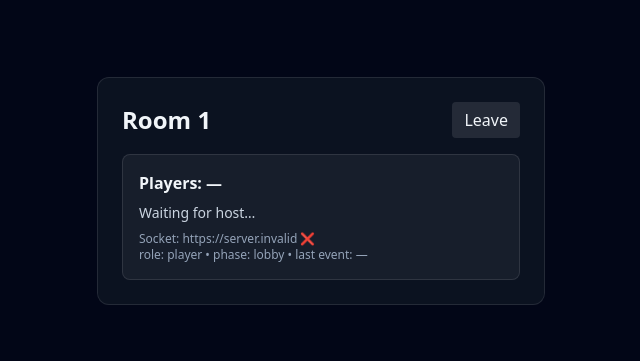
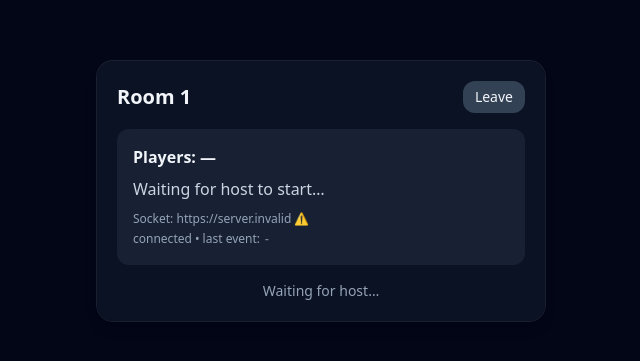
Before and after one commit to marzpro/SnapChaos, a Next.js app: page /room/1 in a window 1280 px wide. Shown: the part 209-570 px from the top of the page, without its empty margins (319-959 px from the left). Built offline with nearby package versions, Linux system fonts and the light colour scheme; no server answers.

Commit message:
Save latest changes

```diff
--- a/pages/index.js
+++ b/pages/index.js
@@ -1,77 +1,140 @@
-// /pages/index.js
-import { useState } from "react";
-import { useRouter } from "next/router";
-import { getSocket } from "../lib/socket";
+// index.js (Render socket server)
+import express from "express";
+import http from "http";
+import cors from "cors";
+import { Server } from "socket.io";
 
-export default function Lobby() {
-  const [name, setName] = useState("");
-  const [code, setCode] = useState("");
-  const [busy, setBusy] = useState(false);
-  const router = useRouter();
+/**
+ * In-memory room store
+ *
+ * rooms[CODE] = {
+ *   code: "ABCD",
+ *   hostId: "<socket.id>",
+ *   players: [{ id, name }],
+ *   phase: "lobby" | "playing"
+ * }
+ */
+const rooms = {};
+const newCode = () => Math.random().toString(36).slice(2, 6).toUpperCase();
 
-  const createRoom = async () => {
-    setBusy(true);
-    const socket = await getSocket();
-    if (!socket) {
-      alert("Could not connect to the game server.");
-      setBusy(false);
-      return;
+const app = express();
+app.use(cors());
+
+// health check
+app.get("/", (_req, res) => res.send("SnapChaos Socket OK"));
+
+const server = http.createServer(app);
+
+// IMPORTANT: Restrict CORS to your Vercel URL (and localhost for dev)
+const io = new Server(server, {
+  cors: {
+    origin: ["https://snap-chaos.vercel.app", "http://localhost:3000"],
+    methods: ["GET", "POST"],
+  },
+});
+
+function emitRoomUpdate(code) {
+  const room = rooms[code];
+  if (!room) return;
+  io.to(code).emit("room_update", {
+    code,
+    phase: room.phase,
+    // keep sending names for simplicity
+    players: room.players.map((p) => p.name),
+  });
+}
+
+io.on("connection", (socket) => {
+  // Create a room as host
+  socket.on("create_room", ({ name = "Host" } = {}, ack = () => {}) => {
+    const code = newCode();
+    rooms[code] = {
+      code,
+      hostId: socket.id,
+      phase: "lobby",
+      players: [],
+    };
+    socket.join(code);
+    ack({ code });
+    emitRoomUpdate(code);
+  });
+
+  // NEW: allow the arriving room page to claim host
+  socket.on("claim_host", ({ code } = {}, ack = () => {}) => {
+    code = (code || "").toUpperCase();
+    const room = rooms[code];
+    if (!room) return ack({ error: "Room not found" });
+    room.hostId = socket.id;         // <-- re-bind host to this socket
+    socket.join(code);
+    emitRoomUpdate(code);
+    ack({ ok: true });
+  });
+
+  // Join as player
+  socket.on("join_room", ({ code, name = "Player" } = {}, ack = () => {}) => {
+    code = (code || "").toUpperCase();
+    const room = rooms[code];
+    if (!room) return ack({ error: "Room not found" });
+
+    if (!room.players.find((p) => p.id === socket.id)) {
+      room.players.push({
+        id: socket.id,
+        name: String(name).trim() || "Player",
+      });
     }
-    socket.emit("create_room", { name: name || "Host" }, ({ code }) => {
-      // IMPORTANT: do NOT disconnect; keep the same socket id for the host
-      router.push(`/room/${code}?name=${encodeURIComponent(name || "Host")}&host=1`);
+
+    socket.join(code);
+    ack({ ok: true });
+    emitRoomUpdate(code);
+  });
+
+  // Send current state on demand
+  socket.on("get_room_state", ({ code } = {}) => {
+    code = (code || "").toUpperCase();
+    const room = rooms[code];
+    if (!room) return;
+    io.to(socket.id).emit("room_state", {
+      code,
+      phase: room.phase,
+      players: room.players.map((p) => p.name),
     });
-  };
+  });
 
-  const joinRoom = async () => {
-    if (!code) return;
-    router.push(`/room/${code.toUpperCase()}?name=${encodeURIComponent(name || "Player")}`);
-  };
+  // Host starts game
+  socket.on("start_game", ({ code } = {}, ack = () => {}) => {
+    code = (code || "").toUpperCase();
+    const room = rooms[code];
+    if (!room) return ack({ error: "Room not found" });
+    if (socket.id !== room.hostId) return ack({ error: "Only host can start" });
+    if (room.players.length === 0)
+      return ack({ error: "Need at least 1 player" });
 
-  return (
-    <div className="min-h-screen flex items-center justify-center p-6">
-      <div className="w-full max-w-md rounded-xl bg-[#0B1220] border border-white/10 p-6 space-y-5">
-        <h1 className="text-3xl font-bold">SnapChaos</h1>
-        <p className="text-slate-300">
-          Phone-first party photo game. Two modes:{" "}
-          <span className="px-2 py-0.5 rounded bg-white/10">Hot Potato</span> &{" "}
-          <span className="px-2 py-0.5 rounded bg-white/10">Prompt Showdown</span>.
-        </p>
+    room.phase = "playing";
+    io.to(code).emit("game_started");
+    emitRoomUpdate(code);
+    ack({ ok: true });
+  });
 
-        <input
-          className="w-full rounded bg-white/5 border border-white/10 px-3 py-2 outline-none"
-          placeholder="Your name"
-          value={name}
-          onChange={(e) => setName(e.target.value)}
-        />
+  // Clean up on disconnect
+  socket.on("disconnect", () => {
+    for (const code of Object.keys(rooms)) {
+      const room = rooms[code];
+      // If host left, destroy room
+      if (room.hostId === socket.id) {
+        io.to(code).emit("room_update", { code, phase: "lobby", players: [] });
+        io.in(code).socketsLeave(code);
+        delete rooms[code];
+        continue;
+      }
+      // Remove player
+      const before = room.players.length;
+      room.players = room.players.filter((p) => p.id !== socket.id);
+      if (before !== room.players.length) emitRoomUpdate(code);
+    }
+  });
+});
 
-        <button
-          className="w-full rounded bg-blue-600 hover:bg-blue-500 px-4 py-2 font-semibold"
-          disabled={busy}
-          onClick={createRoom}
-        >
-          {busy ? "Creating…" : "Create Room"}
-        </button>
-
-        <div className="flex gap-2 items-center">
-          <input
-            className="flex-1 rounded bg-white/5 border border-white/10 px-3 py-2 outline-none"
-            placeholder="Enter code"
-            value={code}
-            onChange={(e) => setCode(e.target.value)}
-          />
-          <button
-            className="rounded bg-blue-600 hover:bg-blue-500 px-4 py-2 font-semibold"
-            onClick={joinRoom}
-          >
-            Join
-          </button>
-        </div>
-
-        <p className="text-xs text-slate-400">
-          Open on a TV/laptop for the host screen. Players join with the room code on their phones.
-        </p>
-      </div>
-    </div>
-  );
-}
+const PORT = process.env.PORT || 3001;
+server.listen(PORT, () => {
+  console.log(`Socket server running on :${PORT}`);
+});
--- a/pages/room/[code].js
+++ b/pages/room/[code].js
@@ -1,31 +1,65 @@
-// /pages/room/[code].js
+// pages/room/[code].js
 import { useEffect, useMemo, useState } from "react";
 import { useRouter } from "next/router";
-import { getSocket } from "../../lib/socket";
 
-export default function Room() {
+// ---- socket singleton (client) ---------------------------------------------
+let socketPromise = null;
+async function getSocket() {
+  if (typeof window === "undefined") return null; // SSR guard
+  if (socketPromise) return socketPromise;
+
+  socketPromise = new Promise(async (resolve) => {
+    const { io } = await import("socket.io-client");
+
+    const url =
+      process.env.NEXT_PUBLIC_SOCKET_URL ||
+      "https://snapchaos-socket.onrender.com";
+
+    const socket = io(url, {
+      transports: ["websocket"],
+      withCredentials: false,
+    });
+
+    const onConnect = () => {
+      socket.off("connect_error", onErr);
+      resolve(socket);
+    };
+    const onErr = (err) => {
+      console.warn("socket connect_error", err?.message || err);
+      // still resolve so callers can proceed; they will see socket.connected=false
+      resolve(socket);
+    };
+
+    socket.once("connect", onConnect);
+    socket.once("connect_error", onErr);
+  });
+
+  return socketPromise;
+}
+// ---------------------------------------------------------------------------
+
+export default function RoomPage() {
   const router = useRouter();
-  const { code } = router.query;
-
+  const code = useMemo(
+    () => String(router.query.code || "").toUpperCase(),
+    [router.query.code]
+  );
   const name = useMemo(
     () => (router.query.name ? String(router.query.name) : "Player"),
     [router.query.name]
   );
-  const isHost = useMemo(() => router.query.host === "1", [router.query.host]);
+  const isHost = useMemo(() => {
+    const v = String(router.query.host || "");
+    return v === "1" || v.toLowerCase() === "true";
+  }, [router.query.host]);
 
+  const [players, setPlayers] = useState([]);
+  const [phase, setPhase] = useState("lobby");
   const [socketOk, setSocketOk] = useState(false);
-  const [players, setPlayers] = useState([]);     // raw payload
-  const [phase, setPhase] = useState("lobby");
-  const [lastEvent, setLastEvent] = useState("");
+  const [lastEvent, setLastEvent] = useState("-");
   const [lastError, setLastError] = useState("");
 
-  // Safely convert whatever we got into a list of names for display
-  const playerNames = useMemo(() => {
-    return (players || []).map((p) =>
-      typeof p === "string" ? p : (p?.name ?? "Player")
-    );
-  }, [players]);
-
+  // connect + join/claim
   useEffect(() => {
     if (!code) return;
     let mounted = true;
@@ -33,13 +67,14 @@ export default function Room() {
     (async () => {
       const socket = await getSocket();
       if (!socket || !mounted) return;
-      setSocketOk(true);
+
+      setSocketOk(socket.connected);
 
       const onRoomUpdate = (data) => {
         if (!mounted) return;
         setLastEvent("room_update");
-        setPlayers(data?.players ?? []);
-        setPhase(data?.phase ?? "lobby");
+        setPlayers(Array.isArray(data?.players) ? data.players : []);
+        setPhase(data?.phase || "lobby");
       };
       const onGameStarted = () => {
         if (!mounted) return;
@@ -50,18 +85,17 @@ export default function Room() {
       socket.on("room_update", onRoomUpdate);
       socket.on("game_started", onGameStarted);
 
-      if (!isHost) {
-        // Join as player
-        socket.emit(
-          "join_room",
-          { code: String(code).toUpperCase(), name },
-          (resp) => {
-            if (resp?.error) setLastError(resp.error);
-          }
-        );
+      if (isHost) {
+        // Re-claim host when the host lands on the room page (socket id changed)
+        socket.emit("claim_host", { code }, (resp) => {
+          if (resp?.error) setLastError(resp.error);
+          socket.emit("get_room_state", { code });
+        });
       } else {
-        // Host asks for current state
-        socket.emit("get_room_state", { code: String(code).toUpperCase() });
+        // Normal player join
+        socket.emit("join_room", { code, name }, (resp) => {
+          if (resp?.error) setLastError(resp.error);
+        });
       }
 
       return () => {
@@ -78,64 +112,79 @@ export default function Room() {
   const startGame = async () => {
     setLastError("");
     const socket = await getSocket();
-    if (!socket) {
-      setLastError("Not connected to server");
-      return;
-    }
-    socket.emit(
-      "start_game",
-      { code: String(code).toUpperCase() },
-      (resp) => {
-        if (resp?.error) {
-          setLastError(resp.error);        // <- show why it didn’t start
-        } else {
-          // server will also emit "game_started" which flips phase for everyone
-          setLastEvent("start_game_ok");
-        }
-      }
-    );
+    if (!socket) return;
+    socket.emit("start_game", { code }, (resp) => {
+      if (resp?.error) setLastError(resp.error);
+      else setLastEvent("start_game_ok");
+    });
   };
 
+  const statusLine = isHost
+    ? phase === "lobby"
+      ? "Waiting for players..."
+      : "Game in progress…"
+    : phase === "lobby"
+    ? "Waiting for host to start…"
+    : "Game in progress…";
+
   return (
-    <div className="min-h-screen flex items-center justify-center p-6">
-      <div className="w-full max-w-md rounded-xl bg-[#0B1220] border border-white/10 p-6 space-y-4">
+    <div className="min-h-screen flex items-center justify-center p-4">
+      <div className="w-full max-w-md rounded-2xl bg-slate-900/70 p-5 shadow-lg ring-1 ring-white/10 text-slate-100 space-y-4">
         <div className="flex items-center justify-between">
-          <h2 className="text-2xl font-bold">Room {String(code || "").toUpperCase()}</h2>
-          <button
-            onClick={() => router.push("/")}
-            className="rounded bg-white/10 hover:bg-white/20 px-3 py-1.5"
+          <h2 className="text-xl font-semibold">Room {code || "—"}</h2>
+          <a
+            href="/"
+            className="px-3 py-1.5 rounded-xl bg-slate-700 hover:bg-slate-600 text-sm"
           >
             Leave
-          </button>
+          </a>
         </div>
 
-        <div className="rounded-lg bg-white/5 border border-white/10 p-4 space-y-2">
-          <div className="font-semibold">
-            Players: {playerNames.length ? playerNames.join(", ") : "—"}
-          </div>
-          <div className="text-sm text-slate-300">
-            {phase === "lobby" && (isHost ? "Waiting for players…" : "Waiting for host…")}
-            {phase === "playing" && "Game started!"}
-          </div>
+        <div className="rounded-xl bg-slate-800/70 p-4 space-y-2">
+          <p className="font-semibold">
+            Players:{" "}
+            {players.length ? players.join(", ") : <span>—</span>}
+          </p>
+          <p className="text-slate-300">{statusLine}</p>
 
-          <div className="text-xs text-slate-400 mt-2">
-            Socket: {process.env.NEXT_PUBLIC_SOCKET_URL} {socketOk ? "✅" : "❌"}<br/>
-            role: {isHost ? "host" : "player"} • phase: {phase} • last event: {lastEvent || "—"}
+          {/* tiny debug area */}
+          <div className="mt-2 text-xs text-slate-400 leading-5">
+            <div>
+              Socket:{" "}
+              {process.env.NEXT_PUBLIC_SOCKET_URL ||
+                "https://snapchaos-socket.onrender.com"}{" "}
+              {socketOk ? "✅" : "⚠️"}
+            </div>
+            <div>
+              connected • last event: <span className="font-mono">{lastEvent}</span>
+            </div>
             {lastError ? (
-              <>
-                <br />⚠️ <span className="text-red-300">{lastError}</span>
-              </>
+              <div className="text-amber-300">⚠️ {lastError}</div>
             ) : null}
           </div>
         </div>
 
-        {isHost && phase === "lobby" && (
+        {isHost ? (
           <button
             onClick={startGame}
-            className="w-full rounded bg-blue-600 hover:bg-blue-500 px-4 py-2 font-semibold"
+            disabled={phase !== "lobby" || players.length === 0}
+            className="w-full px-4 py-3 rounded-xl bg-blue-600 hover:bg-blue-500 disabled:opacity-40 disabled:cursor-not-allowed font-medium"
           >
             Start Game
           </button>
+        ) : (
+          <div className="text-center text-sm text-slate-400">
+            Waiting for host…
+          </div>
+        )}
+
+        {phase === "playing" && (
+          <div className="rounded-xl bg-emerald-900/40 border border-emerald-700/40 p-4">
+            <p className="font-semibold text-emerald-100">Game started! 🎉</p>
+            <p className="text-sm text-emerald-200/90">
+              (This is a placeholder. We can add the actual game UI next.)
+            </p>
+          </div>
         )}
       </div>
     </div>
```
